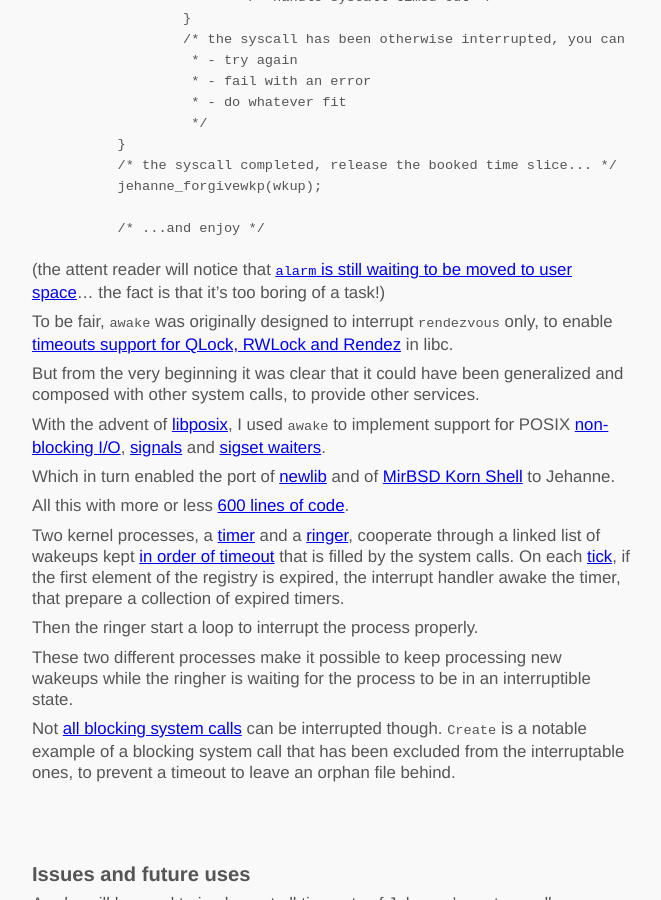
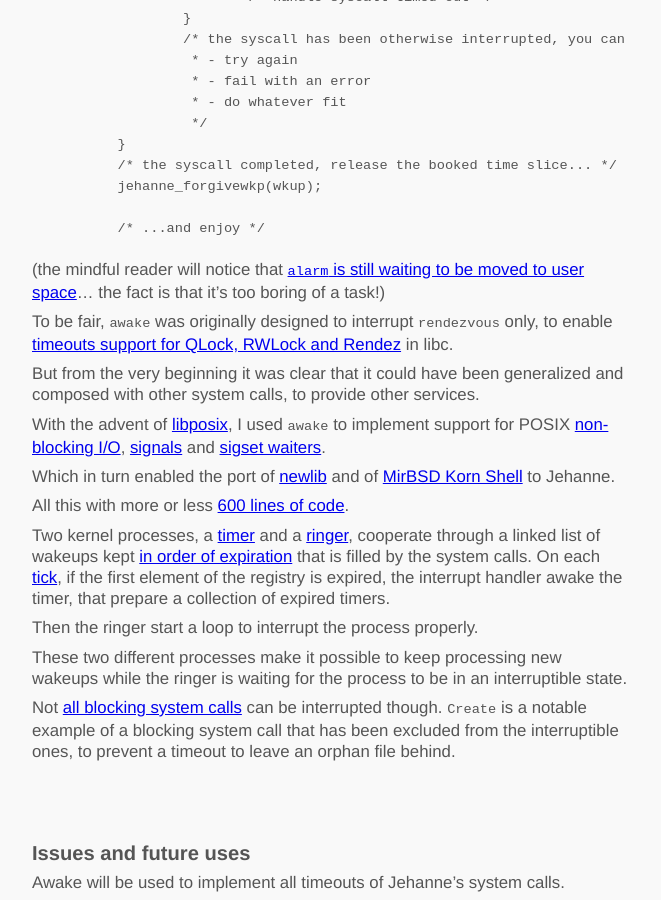
Before and after one commit to JehanneOS/jehanneos.github.io, a Jekyll site: the page built from _posts/2018-11-15-simplicity-awakes.markdown, in a window 1280 px wide and 900 px high, scrolled down 5456 px. Shown: the whole window, without its empty margins (308-969 px from the left). Built offline with Jekyll 4.4.1, drawn with Linux system fonts in a browser that asks for light colours; some of the changed text lies outside the part shown.

Commit message:
Update 2018-11-15-simplicity-awakes.markdown

````diff
--- a/_posts/2018-11-15-simplicity-awakes.markdown
+++ b/_posts/2018-11-15-simplicity-awakes.markdown
@@ -326,7 +326,7 @@
 	/* ...and enjoy */
 ```
 
-(the attent reader will notice that
+(the mindful reader will notice that
 [`alarm` is still waiting to be moved to user space](https://github.com/JehanneOS/jehanne/issues/2)...
 the fact is that it's too boring of a task!)
 
@@ -352,7 +352,7 @@
 Two kernel processes, a [timer](https://github.com/JehanneOS/jehanne/blob/master/sys/src/kern/port/awake.c#L471)
 and a [ringer](https://github.com/JehanneOS/jehanne/blob/master/sys/src/kern/port/awake.c#L621),
 cooperate through a linked list
-of wakeups kept [in order of timeout](https://github.com/JehanneOS/jehanne/blob/master/sys/src/kern/port/awake.c#L369)
+of wakeups kept [in order of expiration](https://github.com/JehanneOS/jehanne/blob/master/sys/src/kern/port/awake.c#L369)
 that is filled by the system calls.
 On each [tick](https://github.com/JehanneOS/jehanne/blob/master/sys/src/kern/port/awake.c#L447),
 if the first element of the registry is expired, the interrupt
@@ -361,12 +361,12 @@
 Then the ringer start a loop to interrupt the process properly.
 
 These two different processes make it possible to keep processing new
-wakeups while the ringher is waiting for the process to be in an
+wakeups while the ringer is waiting for the process to be in an
 interruptible state.
 
 Not [all blocking system calls](https://github.com/JehanneOS/jehanne/blob/master/sys/src/kern/port/awake.c#L76)
 can be interrupted though. `Create` is a notable example of a blocking
-system call that has been excluded from the interruptable ones, to prevent
+system call that has been excluded from the interruptible ones, to prevent
 a timeout to leave an orphan file behind.
 
 # Issues and future uses
````
Also changed, not shown: other parts of _posts/2018-11-15-simplicity-awakes.markdown (+3 -3 lines).
